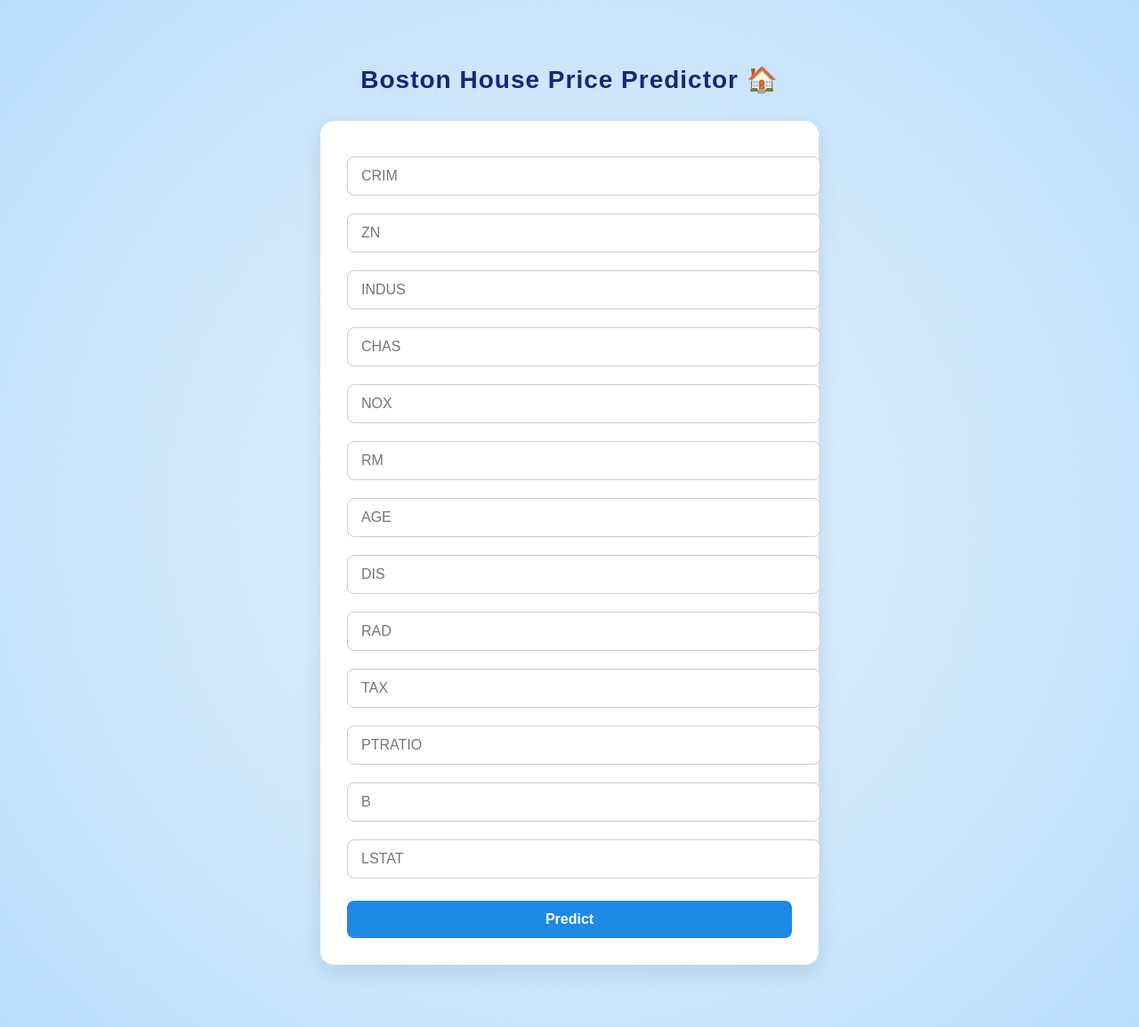
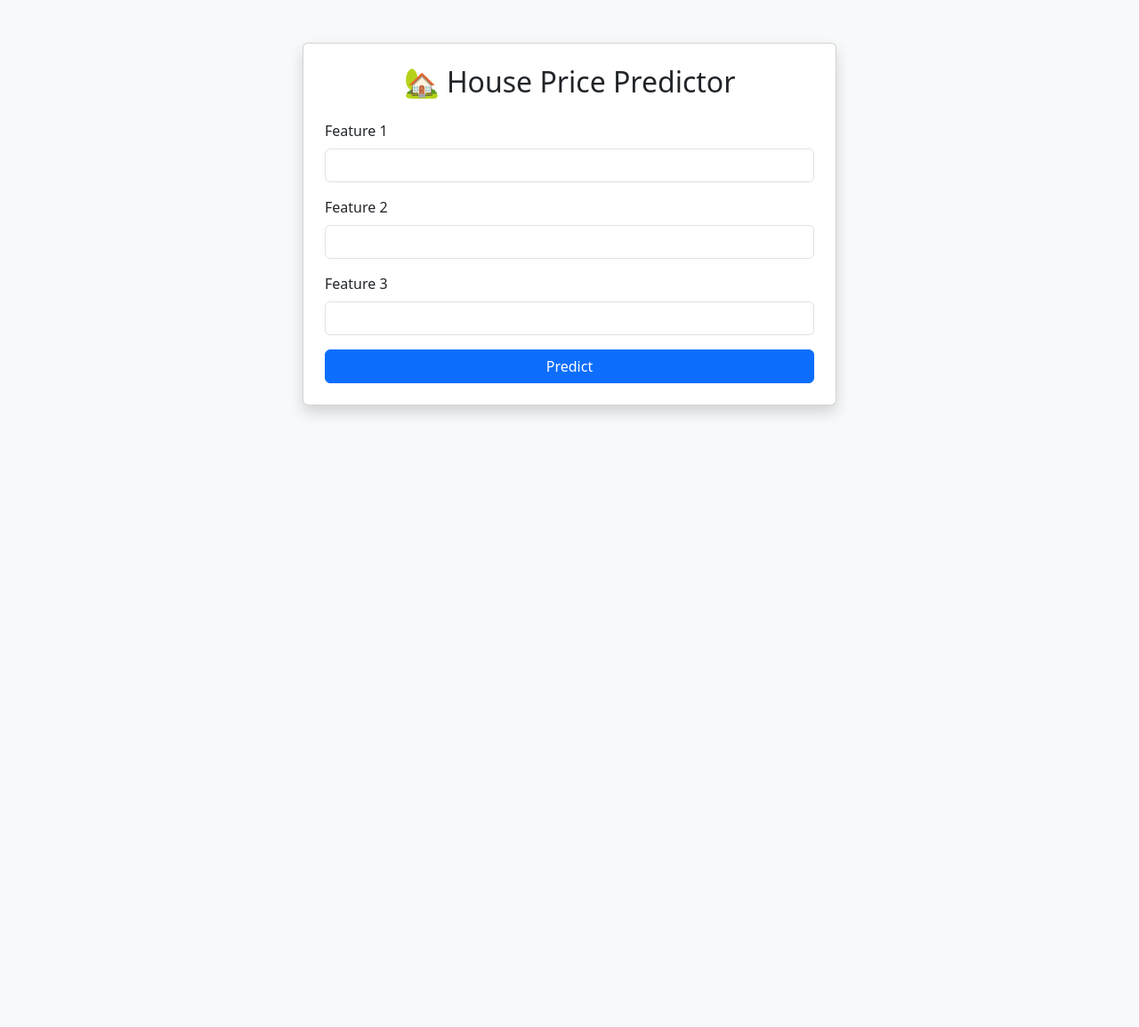
Before and after one commit to Mohilc/Price-Predictor-, a Flask app: page / in a window 1280 px wide. Shown: the whole page at 89% size. After the commit the page ends 467 px from the top, so only its background shows below. Run offline with Flask 3, Linux system fonts and the light colour scheme; parts of the project's set-up code (start-up, migrations or seed data) failed here and were passed over.

Commit message:
Update index.html

```diff
--- a/templates/index.html
+++ b/templates/index.html
@@ -1,100 +1,35 @@
+<!-- templates/index.html -->
 <!DOCTYPE html>
-<html>
+<html lang="en">
 <head>
-    <title>Boston House Price Predictor</title>
-<style>
-    body {
-        font-family: 'Poppins', sans-serif;
-        background: radial-gradient(circle, #e3f2fd, #bbdefb);
-        margin: 0;
-        padding: 50px;
-        background-color: pink;
-    }
-
-    h2 {
-        text-align: center;
-        color: #1a237e;
-        font-size: 28px;
-        margin-bottom: 30px;
-        letter-spacing: 1px;
-    }
-
-    form {
-        width: 500px;
-        margin: auto;
-        background: #ffffff;
-        padding: 30px;
-        border-radius: 15px;
-        box-shadow: 0 8px 25px rgba(0, 0, 0, 0.1);
-        animation: fadeIn 0.5s ease-in;
-    }
-
-    input {
-        width: 100%;
-        padding: 12px 15px;
-        margin: 10px 0;
-        border: 1px solid #ccc;
-        border-radius: 8px;
-        font-size: 16px;
-        transition: 0.3s ease;
-    }
-
-    input:focus {
-        border-color: #1e88e5;
-        outline: none;
-        box-shadow: 0 0 8px rgba(30, 136, 229, 0.3);
-    }
-
-    button {
-        background: #1e88e5;
-        color: #fff;
-        padding: 12px;
-        border: none;
-        border-radius: 8px;
-        width: 100%;
-        font-weight: bold;
-        font-size: 16px;
-        margin-top: 15px;
-        cursor: pointer;
-        transition: background 0.3s ease;
-    }
-
-    button:hover {
-        background: #1565c0;
-    }
-
-    h3 {
-        text-align: center;
-        margin-top: 20px;
-        color: #2e7d32;
-        font-size: 20px;
-        font-weight: 500;
-    }
-
-    @keyframes fadeIn {
-        from { opacity: 0; transform: translateY(-10px); }
-        to { opacity: 1; transform: translateY(0); }
-    }
-</style>
+    <meta charset="UTF-8">
+    <meta name="viewport" content="width=device-width, initial-scale=1.0">
+    <title>House Price Predictor</title>
+    <link href="https://cdn.jsdelivr.net/npm/bootstrap@5.3.0/dist/css/bootstrap.min.css" rel="stylesheet">
 </head>
-<body>
-    <h2 style="text-align:center;">Boston House Price Predictor 🏠</h2>
-    <form action="/predict" method="post">
-        <input type="text" name="CRIM" placeholder="CRIM">
-        <input type="text" name="ZN" placeholder="ZN">
-        <input type="text" name="INDUS" placeholder="INDUS">
-        <input type="text" name="CHAS" placeholder="CHAS">
-        <input type="text" name="NOX" placeholder="NOX">
-        <input type="text" name="RM" placeholder="RM">
-        <input type="text" name="AGE" placeholder="AGE">
-        <input type="text" name="DIS" placeholder="DIS">
-        <input type="text" name="RAD" placeholder="RAD">
-        <input type="text" name="TAX" placeholder="TAX">
-        <input type="text" name="PTRATIO" placeholder="PTRATIO">
-        <input type="text" name="B" placeholder="B">
-        <input type="text" name="LSTAT" placeholder="LSTAT">
-        <button type="submit">Predict</button>
-    </form>
-    <h3 style="text-align:center;">{{ prediction_text }}</h3>
+<body class="bg-light">
+    <div class="container py-5">
+        <div class="card shadow p-4 mx-auto" style="max-width: 600px;">
+            <h2 class="mb-4 text-center">🏡 House Price Predictor</h2>
+            <form action="/predict" method="POST">
+                <div class="mb-3">
+                    <label class="form-label">Feature 1</label>
+                    <input type="number" name="feature1" step="any" class="form-control" required>
+                </div>
+                <div class="mb-3">
+                    <label class="form-label">Feature 2</label>
+                    <input type="number" name="feature2" step="any" class="form-control" required>
+                </div>
+                <div class="mb-3">
+                    <label class="form-label">Feature 3</label>
+                    <input type="number" name="feature3" step="any" class="form-control" required>
+                </div>
+                <button type="submit" class="btn btn-primary w-100">Predict</button>
+            </form>
+            {% if prediction_text %}
+                <div class="alert alert-info mt-4 text-center">{{ prediction_text }}</div>
+            {% endif %}
+        </div>
+    </div>
 </body>
 </html>
```
